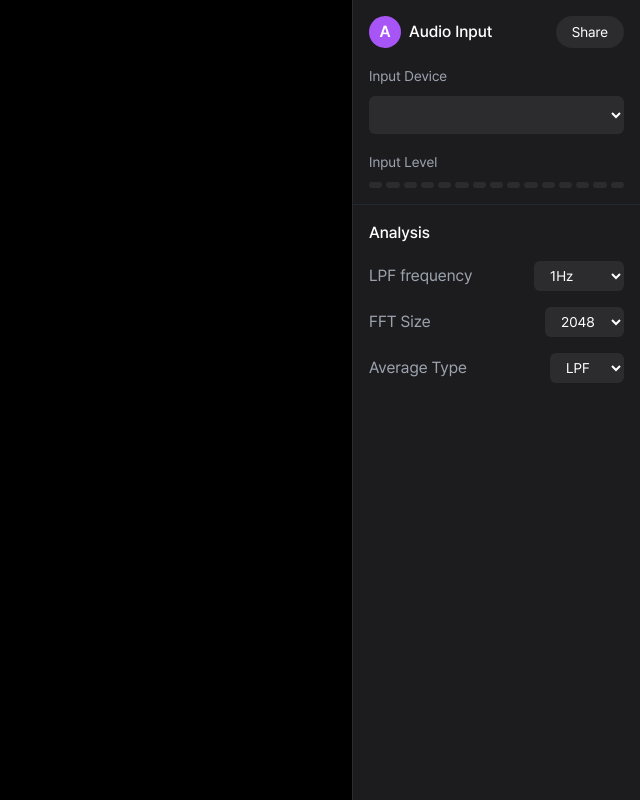
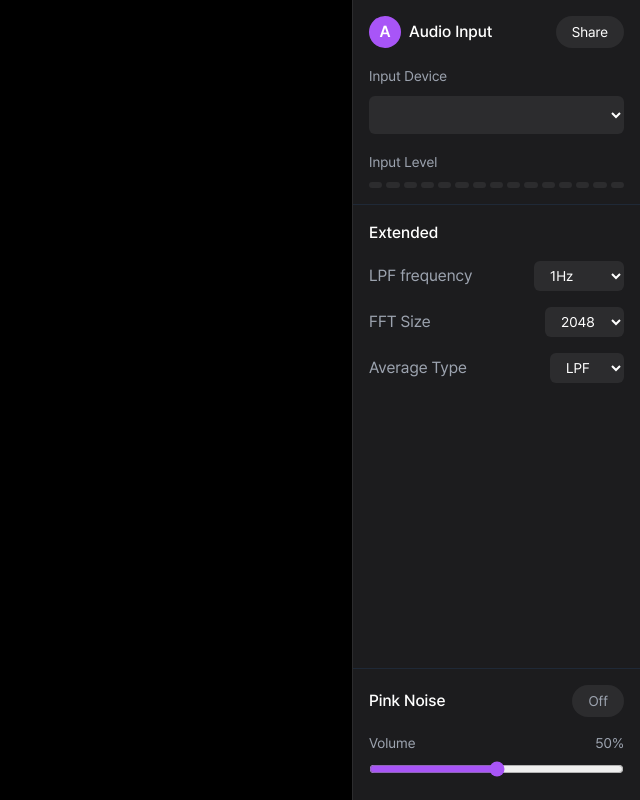
Before and after one commit to safethecode/soundscape, a Next.js app: page / in a window 1280 px wide. Shown: the whole page, without its empty margins (640-1280 px from the left). Built offline with nearby package versions, Linux system fonts and the light colour scheme.

Commit message:
feat(components/AudioSidebar): 핑크 노이즈 기능 추가

```diff
--- a/src/components/AudioSidebar.tsx
+++ b/src/components/AudioSidebar.tsx
@@ -1,4 +1,5 @@
 import { useEffect, useState } from "react"
+import { createPinkNoise } from "@/lib/noise"
 
 type LPFFrequency = 0.25 | 0.5 | 1;
 type FFTSize = 1024 | 2048 | 4096;
@@ -19,6 +20,10 @@ export default function AudioSidebar({ audioContext, source, onSourceChange, lpf
   const [devices, setDevices] = useState<MediaDeviceInfo[]>([])
   const [selectedDeviceId, setSelectedDeviceId] = useState<string>("")
   const [volume, setVolume] = useState<number>(-Infinity)
+  const [isPinkNoiseEnabled, setIsPinkNoiseEnabled] = useState(false)
+  const [pinkNoiseVolume, setPinkNoiseVolume] = useState(0.5)
+  const [pinkNoiseNode, setPinkNoiseNode] = useState<ScriptProcessorNode | null>(null)
+  const [gainNode, setGainNode] = useState<GainNode | null>(null)
 
   useEffect(() => {
     const initializeAudio = async () => {
@@ -93,6 +98,51 @@ export default function AudioSidebar({ audioContext, source, onSourceChange, lpf
     }
   }
 
+  const handlePinkNoiseToggle = () => {
+    if (!audioContext) return;
+
+    if (!isPinkNoiseEnabled) {
+      const noise = createPinkNoise(audioContext);
+      const gain = audioContext.createGain();
+      gain.gain.value = pinkNoiseVolume;
+
+      noise.connect(gain);
+      gain.connect(audioContext.destination);
+
+      setPinkNoiseNode(noise);
+      setGainNode(gain);
+    } else {
+      if (pinkNoiseNode) {
+        pinkNoiseNode.disconnect();
+        setPinkNoiseNode(null);
+      }
+      if (gainNode) {
+        gainNode.disconnect();
+        setGainNode(null);
+      }
+    }
+
+    setIsPinkNoiseEnabled(!isPinkNoiseEnabled);
+  };
+
+  const handleVolumeChange = (value: number) => {
+    setPinkNoiseVolume(value);
+    if (gainNode) {
+      gainNode.gain.value = value;
+    }
+  };
+
+  useEffect(() => {
+    return () => {
+      if (pinkNoiseNode) {
+        pinkNoiseNode.disconnect();
+      }
+      if (gainNode) {
+        gainNode.disconnect();
+      }
+    };
+  }, []);
+
   return (
     <div className="flex h-screen w-72 flex-col border-l border-[#2C2C2E] bg-[#1C1C1E]">
       <div className="border-b border-gray-800 p-4">
@@ -141,7 +191,7 @@ export default function AudioSidebar({ audioContext, source, onSourceChange, lpf
       </div>
       <div className="flex-1 space-y-4 p-4">
         <div className="flex items-center justify-between">
-          <span className="font-medium text-white">Analysis</span>
+          <span className="font-medium text-white">Extended</span>
         </div>
         <div className="space-y-4">
           <div className='flex items-center justify-between'>
@@ -183,6 +233,38 @@ export default function AudioSidebar({ audioContext, source, onSourceChange, lpf
           </div>
         </div>
       </div>
+      <div className="border-t border-gray-800 p-4">
+        <div className="flex items-center justify-between">
+          <span className="font-medium text-white">Pink Noise</span>
+          <button
+            onClick={handlePinkNoiseToggle}
+            className={`rounded-full px-4 py-1.5 text-sm transition-colors ${isPinkNoiseEnabled
+              ? "bg-purple-500 text-white"
+              : "bg-[#2C2C2E] text-gray-400"
+              }`}
+          >
+            {isPinkNoiseEnabled ? "On" : "Off"}
+          </button>
+        </div>
+
+        <div className="mt-4 space-y-2">
+          <div className="flex items-center justify-between">
+            <span className="text-sm text-gray-400">Volume</span>
+            <span className="text-sm text-gray-400">
+              {Math.round(pinkNoiseVolume * 100)}%
+            </span>
+          </div>
+          <input
+            type="range"
+            min="0"
+            max="1"
+            step="0.01"
+            value={pinkNoiseVolume}
+            onChange={(e) => handleVolumeChange(Number(e.target.value))}
+            className="w-full accent-purple-500"
+          />
+        </div>
+      </div>
     </div>
   )
 }
```
